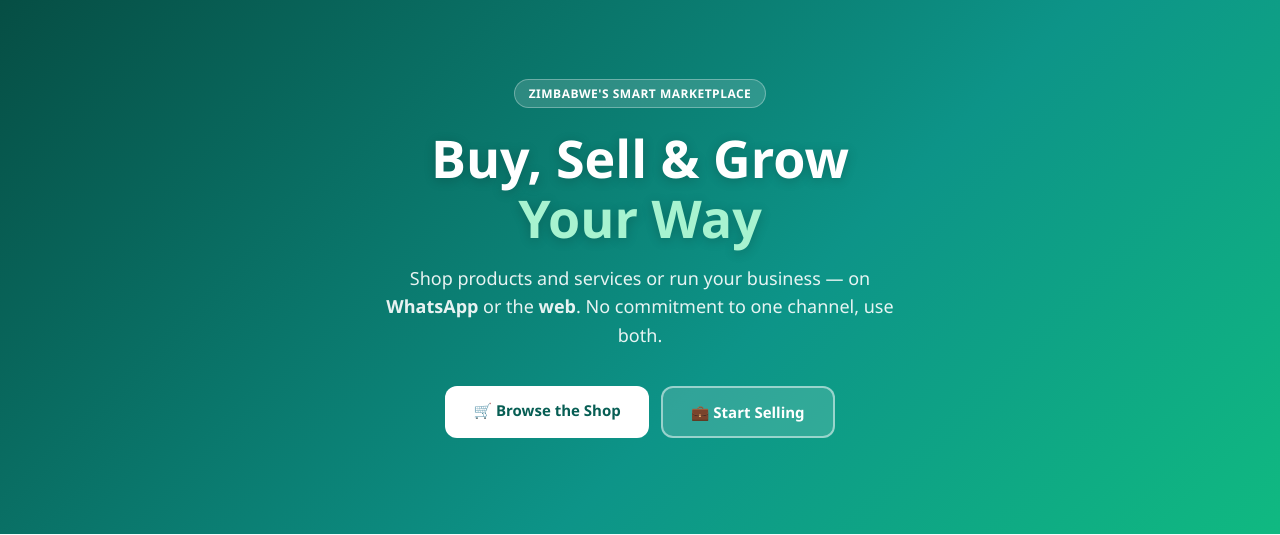
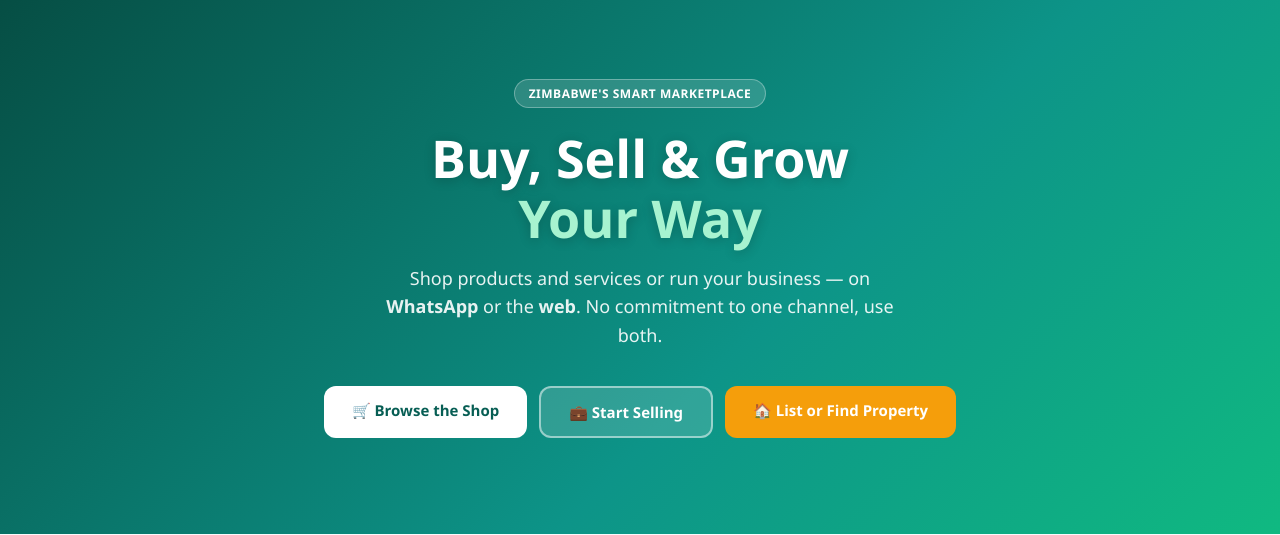
Before and after one commit to TerryTaku2/Chatbot, a Flask app: page / in a window 1280 px wide. Shown: the part 61-596 px from the top of the page. Run offline with Flask 3, Linux system fonts and the light colour scheme; data that the repository does not hold is empty; parts of the project's set-up code (start-up, migrations or seed data) failed here and were passed over; some libraries are stand-ins or nearby versions.

Commit message:
Add a third hero button for the accommodation platform
Hero now has three CTAs matching the three merged systems: Browse the Shop,
Start Selling, and List or Find Property (-> /accommodation/browse, which
covers both browsing listings and signing in to list a property).

Co-Authored-By: Claude Sonnet 5 <noreply@anthropic.com>

```diff
--- a/templates/landing.html
+++ b/templates/landing.html
@@ -51,6 +51,7 @@
     .hero-btns a:hover{transform:translateY(-2px);box-shadow:0 8px 24px rgba(0,0,0,.2)}
     .btn-white{background:#fff;color:#075e54}
     .btn-ghost{background:rgba(255,255,255,.15);color:#fff;border:2px solid rgba(255,255,255,.5)}
+    .btn-amber{background:#f59e0b;color:#fff}
 
     /* ── Section layout ── */
     section{padding:72px 24px}
@@ -172,6 +173,7 @@
   <div class="hero-btns">
     <a href="/shop" class="btn-white">🛒 Browse the Shop</a>
     <a href="/register" class="btn-ghost">💼 Start Selling</a>
+    <a href="/accommodation/browse" class="btn-amber">🏠 List or Find Property</a>
   </div>
 </div>
 
```
